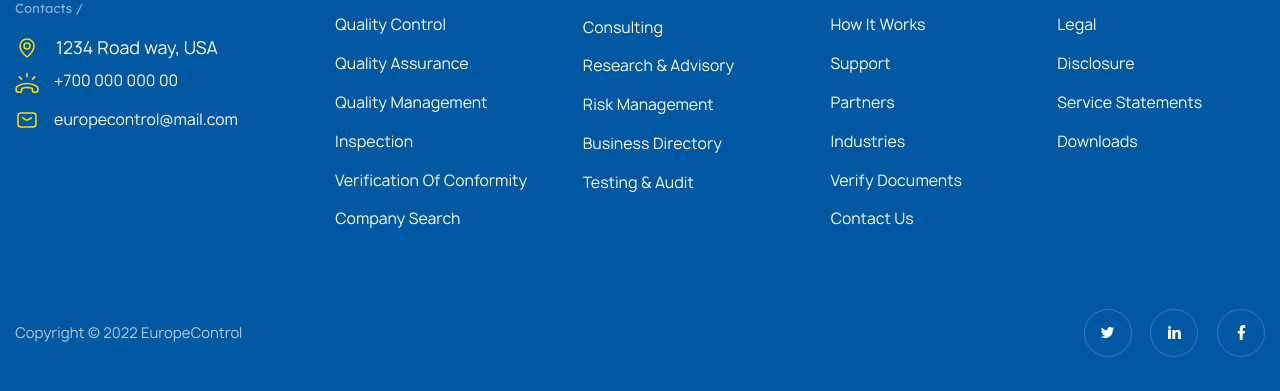
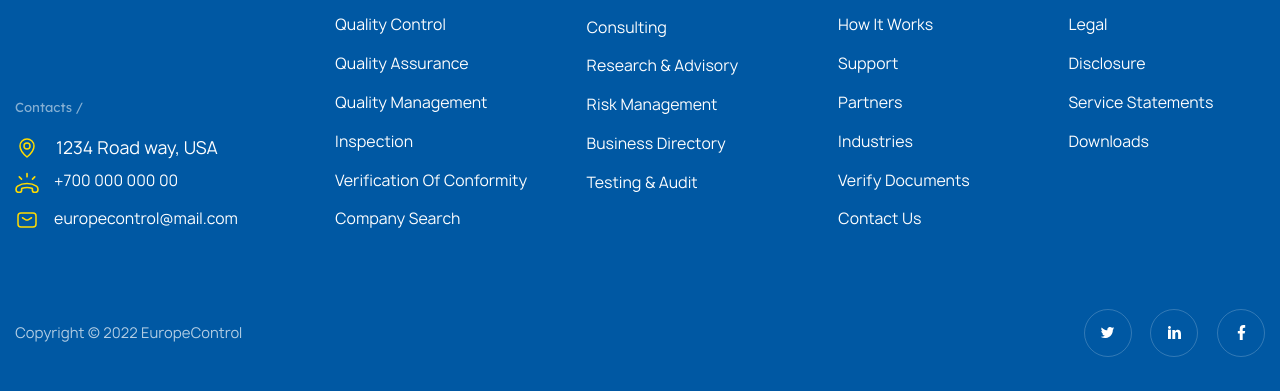
Before and after one commit to BakaySerg/europe-control, a website: page app/index.html in a window 1280 px wide. Shown: the part 935-1326 px from the top of the page. Drawn offline with nearby package versions, Linux system fonts and the light colour scheme; files that its build step writes are made by us from their sources; files whose address does not match are found by name.

Commit message:
footer - 91%

```diff
--- a/app/index.html
+++ b/app/index.html
@@ -80,14 +80,14 @@
 			</div>
 		</div>
 		<div class="container footer__middle">
-			<div class="footer__nav">
+			<div class="footer__nav footer__nav--grow">
 				<div class="logo">
 					<a class="logo__link" href="index.html">
 						<img src="img/general/logo.svg" alt="logo" width="193" height="41">
 					</a>
 				</div>
 				<p class="unim">Top B2B and B2C Consulting <br>Support Services Provider</p>
-				<div>
+				<div class="mt-a">
 					<h4 class="overtitle">Contacts /</h4>
 					<address class="icon-text">
 						<svg class="icon icon--accent" viewBox="0 0 32 32"><use xlink:href="#i-map"/></svg>
--- a/src/scss/base/_helpers.scss
+++ b/src/scss/base/_helpers.scss
@@ -8,6 +8,9 @@
 }
 .mt-1 {
 	margin-top: 1em;
+}
+.mt-a {
+	margin-top: auto;
 }
 .pb-05 {
 	padding-bottom: .6em;
--- a/src/scss/layout/_footer.scss
+++ b/src/scss/layout/_footer.scss
@@ -44,6 +44,10 @@
 		position: relative;
 	}
 	&__nav {
+		&--grow {
+			display: flex;
+			flex-direction: column;
+		}
 		.overtitle {
 			margin-bottom: 0.4em;
 		}
@@ -66,6 +70,9 @@
 		grid-auto-flow: column;
 		grid-template-columns: 280px 1fr 1fr .9fr 1fr;
 		gap: 40px;
+		@media (min-width: 1201px){
+			padding-right: 0;
+		}
 		@media (max-width: 1200px){
 			grid-template-columns: repeat(auto-fill, minmax(196px, 1fr));
 			gap: 5px;
```
Also changed, not shown: src/include/footer.html (+2 -2 lines).
